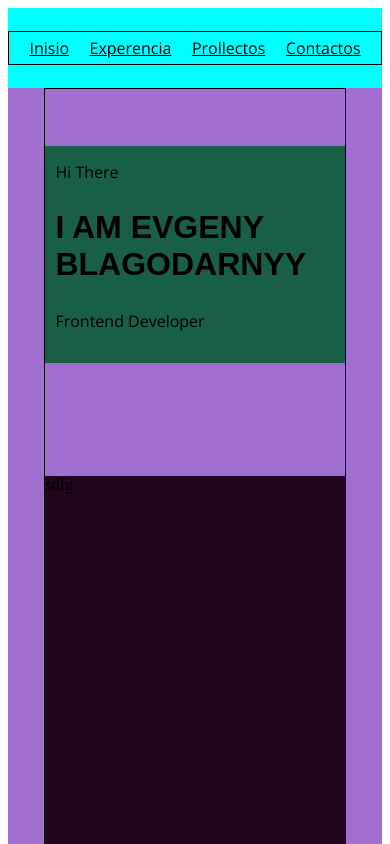
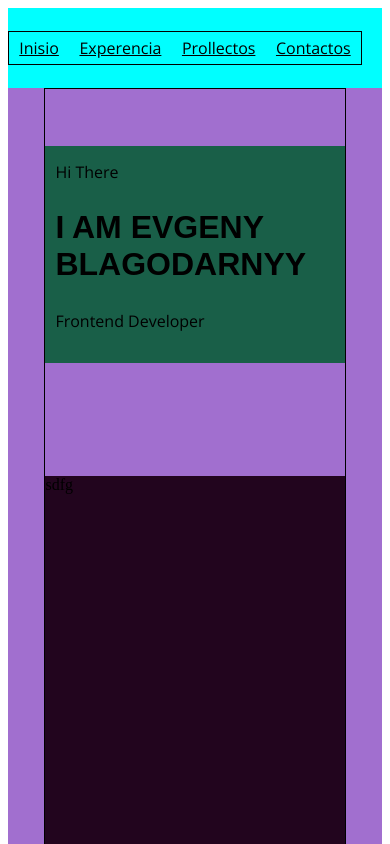
Before and after one commit to EvgeniBlag/Portfolio, a React (Create React App) app: page / in a window 390 px wide. Shown: the top 844 px of the page. Built offline with nearby package versions, Linux system fonts and the light colour scheme.

Commit message:
finAdaptivGatjet

```diff
--- a/src/contacts/Contacts.module.css
+++ b/src/contacts/Contacts.module.css
@@ -37,22 +37,6 @@ margin: 10px;
     height: 60px;
 }
 .button{
+    margin-block-end: 30px;
     font-family: 'Open Sans', sans-serif;
 }
-
-@media screen and (max-width:640px){
-    .button{
-        margin-block-end: 30px;
-    }
-}
-
-@media screen and (max-width:820px){
-    .button{
-        margin-block-end: 30px;
-    }
-}
-@media screen and (max-width:912px){
-    .button{
-        margin-block-end: 30px;
-    }
-}
--- a/src/footer/Footer.js
+++ b/src/footer/Footer.js
@@ -9,7 +9,7 @@ function Footer() {
          <div className={s.myFooterContainer}>
 
                 <div className={s.myFooterName}>
-                <h2>Evgeny Blagodarnyy</h2>
+                <h2 className={s.title}>Evgeny Blagodarnyy</h2>
                 </div>
 
                 <div className={s.items}>
--- a/src/footer/Footer.module.css
+++ b/src/footer/Footer.module.css
@@ -59,3 +59,12 @@
     font-family: 'Open Sans', sans-serif;
     margin: 20px;
 }
+
+@media screen and (max-width:280px){
+    .myFooterContainer{
+        padding: 10px;
+    }
+    .title{
+        font-size: 20px;
+    }
+}
--- a/src/header/Header.js
+++ b/src/header/Header.js
@@ -4,8 +4,10 @@ import Nav from '../nav/Nav';
 
 function Header() {
     return (
-        <div className={s.header}>
-            <Nav />
+        <div style={{backgroundColor:'aqua'}}>
+            <div className={s.header}>
+                <Nav />
+            </div>
         </div>
     );
 }
--- a/src/header/Header.module.css
+++ b/src/header/Header.module.css
@@ -1,10 +1,12 @@
+
 .header {
    display: flex;
    height: 80px;
-   background-color: aqua;
    justify-content: end;
    align-items: center;
+   margin-right: 20px;
 }
+
 
 @media screen and (max-width:640px){
    .header{
--- a/src/myProjects/myProject/MyProject.module.css
+++ b/src/myProjects/myProject/MyProject.module.css
@@ -9,7 +9,7 @@
 }
 
 .img_project {
-    margin-top: 10px;
+    margin-top: 20px;
     height: 60px;
     width: 60px;
 }
@@ -22,6 +22,7 @@
     font-family: 'Open Sans', sans-serif;
 }
 .description_project{
+    margin: 20px;
     font-family: 'Open Sans', sans-serif;
 }
 
--- a/src/nav/Nav.module.css
+++ b/src/nav/Nav.module.css
@@ -2,7 +2,7 @@
     border: 1px solid black;
     width: 400px;
     display: flex;
-    justify-content: space-evenly;
+    justify-content: space-around;
 }
 
 .a {
--- a/src/skills/skill/Skill.module.css
+++ b/src/skills/skill/Skill.module.css
@@ -9,12 +9,14 @@
 }
 
 .icon {
+    margin-top: 20px;
     height: 60px;
     width: 60px;
     background-color: blueviolet;
 }
 
 .description {
+     margin:30px;
      word-break: break-all;
      font-family: 'Open Sans', sans-serif;
      line-height: 25px;
```
